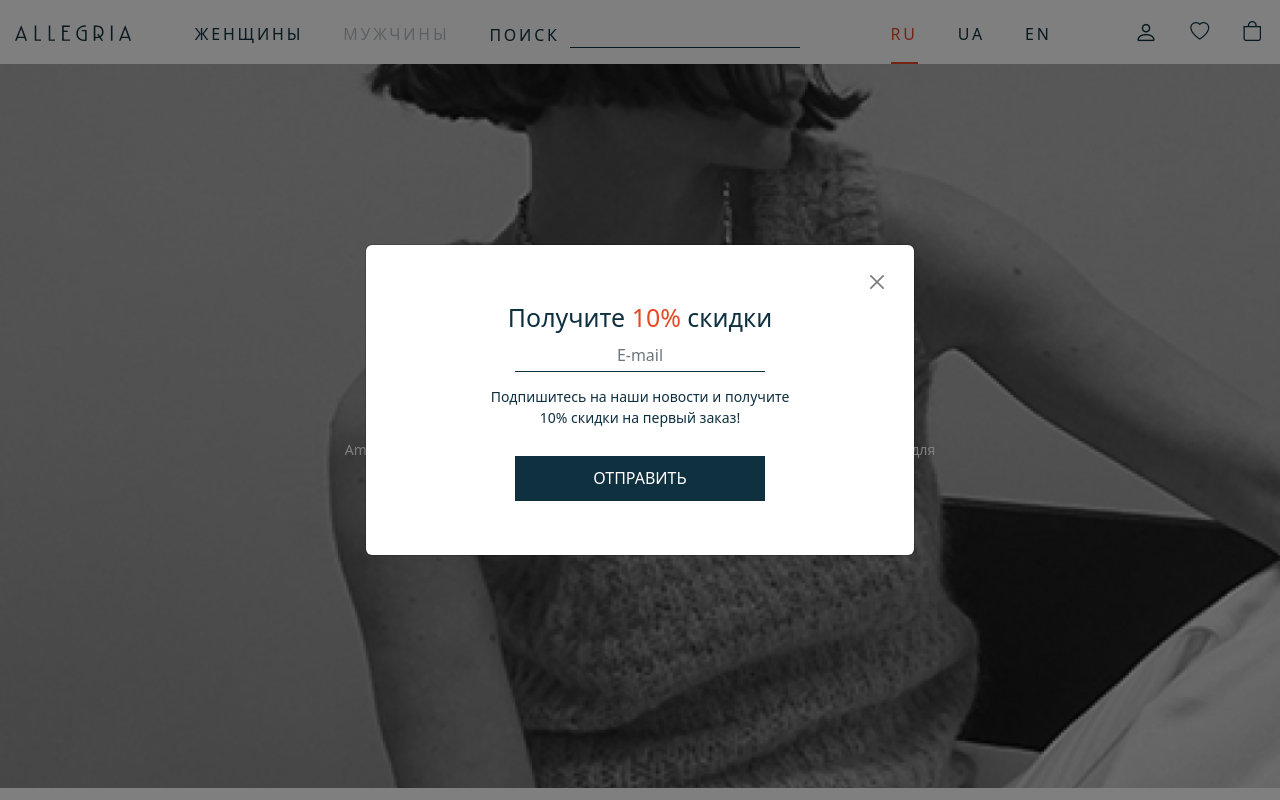
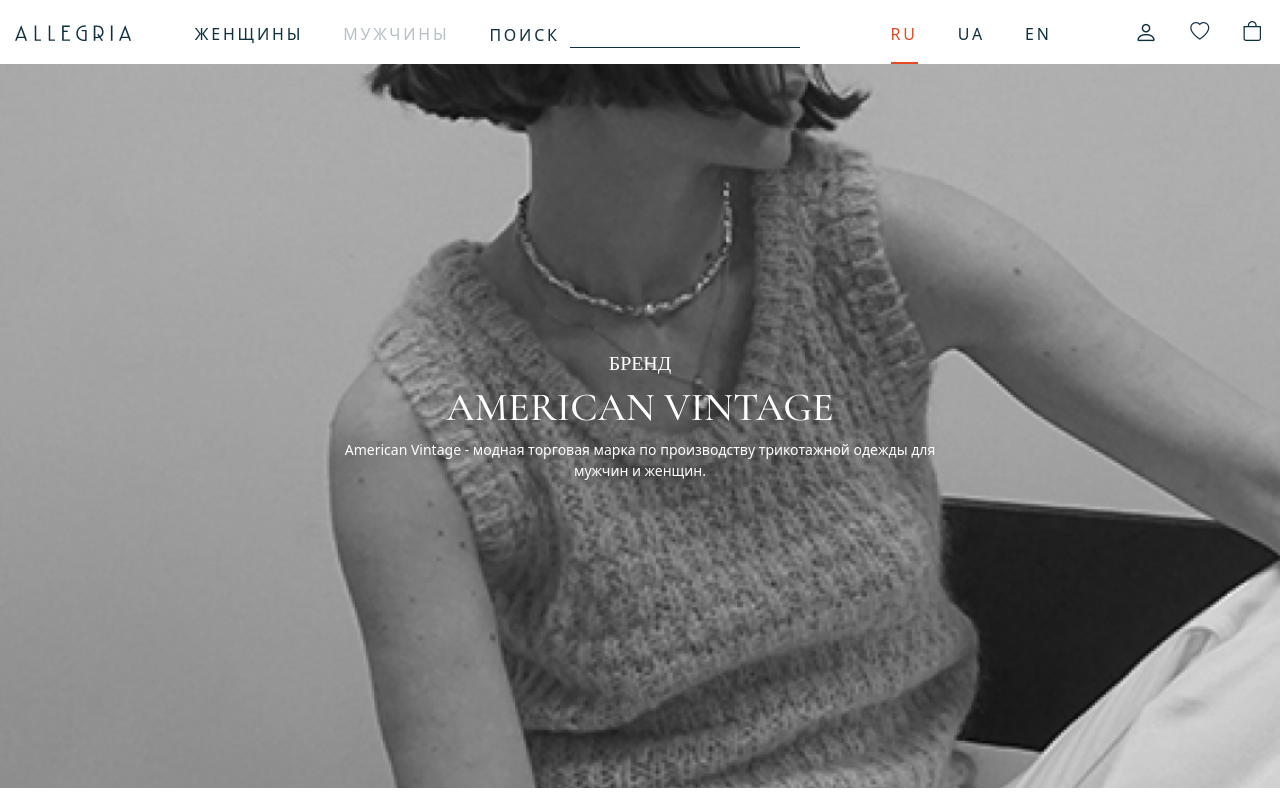
Before and after one commit to MariiaUdovytska/Allegria-Womens-Clothing-Store, a React (Create React App) app in the folder allegria-womens-clothing-store/: page /brands in a window 1280 px wide. Shown: the top 800 px of the page. Built offline with nearby package versions, Linux system fonts and the light colour scheme.

Commit message:
fixed bugs with hashlink to section on page

```diff
--- a/allegria-womens-clothing-store/src/App.js
+++ b/allegria-womens-clothing-store/src/App.js
@@ -30,7 +30,7 @@
 						</Routes>
 					</main>
 					<Footer />
-					<ModalWindowTimer />
+					{/* <ModalWindowTimer /> */}
 				</BrowserRouter>
 			</div>
 		</div>
--- a/allegria-womens-clothing-store/src/FullScreen.js
+++ b/allegria-womens-clothing-store/src/FullScreen.js
@@ -28,7 +28,7 @@
 						<Carousel.Caption>
 							<h4>бренд</h4>
 							<h3>american vintage</h3>
-							<p className='router-link '><Link smooth to="/brands">Cмотреть коллекцию</Link></p>
+							<p className='router-link '><Link to="/brands">Cмотреть коллекцию</Link></p>
 						</Carousel.Caption>
 					</Carousel.Item>
 					<Carousel.Item>
--- a/allegria-womens-clothing-store/src/Menu.js
+++ b/allegria-womens-clothing-store/src/Menu.js
@@ -49,15 +49,15 @@
 					<div className='containerM'>
 						<div className='menu__body '>
 							<div className='menu__logo router-link'>
-								<img src={a} alt="logo" />
+								{/* <img src={a} alt="logo" />
 								<img src={l} alt="logo" />
 								<img src={l} alt="logo" />
 								<img src={e} alt="logo" />
 								<img src={g} alt="logo" />
 								<img src={r} alt="logo" />
 								<img src={i} alt="logo" />
-								<img src={a} alt="logo" />
-								{/* <Link to="/home">
+								<img src={a} alt="logo" /> */}
+								<Link to="/home">
 									<img src={a} alt="logo" />
 									<img src={l} alt="logo" />
 									<img src={l} alt="logo" />
@@ -66,7 +66,7 @@
 									<img src={r} alt="logo" />
 									<img src={i} alt="logo" />
 									<img src={a} alt="logo" />
-								</Link> */}
+								</Link>
 							</div>
 							<nav className='menu__navigate'>
 								<ul>
@@ -105,15 +105,15 @@
 					<div className='containerM'>
 						<div className='menu__body'>
 							<div className='menu__logo'>
-								<img src={a} alt="logo" />
+								{/* <img src={a} alt="logo" />
 								<img src={l} alt="logo" />
 								<img src={l} alt="logo" />
 								<img src={e} alt="logo" />
 								<img src={g} alt="logo" />
 								<img src={r} alt="logo" />
 								<img src={i} alt="logo" />
-								<img src={a} alt="logo" />
-								{/* <Link to="/home">
+								<img src={a} alt="logo" /> */}
+								<Link to="/home">
 									<img src={a} alt="logo" />
 									<img src={l} alt="logo" />
 									<img src={l} alt="logo" />
@@ -122,7 +122,7 @@
 									<img src={r} alt="logo" />
 									<img src={i} alt="logo" />
 									<img src={a} alt="logo" />
-								</Link> */}
+								</Link>
 							</div>
 							<div className='menu__phone-right'>
 								<div className='menu__icons'>
@@ -179,15 +179,15 @@
 					<div className='containerM'>
 						<div className='menu__body'>
 							<div className='menu__logo roter-link'>
-								<img src={a} alt="logo" />
+								{/* <img src={a} alt="logo" />
 								<img src={l} alt="logo" />
 								<img src={l} alt="logo" />
 								<img src={e} alt="logo" />
 								<img src={g} alt="logo" />
 								<img src={r} alt="logo" />
 								<img src={i} alt="logo" />
-								<img src={a} alt="logo" />
-								{/* <Link to="/home">
+								<img src={a} alt="logo" /> */}
+								<Link to="/home">
 									<img src={a} alt="logo" />
 									<img src={l} alt="logo" />
 									<img src={l} alt="logo" />
@@ -196,7 +196,7 @@
 									<img src={r} alt="logo" />
 									<img src={i} alt="logo" />
 									<img src={a} alt="logo" />
-								</Link> */}
+								</Link>
 							</div>
 							<div className='menu__phone-right'>
 								<div className='menu__icons'>
--- a/allegria-womens-clothing-store/src/brands/BrandsPage.js
+++ b/allegria-womens-clothing-store/src/brands/BrandsPage.js
@@ -1,6 +1,5 @@
 import React from 'react';
 import '../css/brands/brands.css';
-// import image32 from '../image/aboutPage/image32.png';
 import image62 from '../image/brandsPage/image62.png';
 import image25 from '../image/brandsPage/image25.png';
 import feets from '../image/brandsPage/4feets.png';
@@ -9,7 +8,7 @@
 function BrandsPage() {
 	return (
 		<div className='brands'>
-			<div className='brands__body'>
+			{/* <div className='brands__body'> */}
 			<section id="section-one">
 				<div className='brands__body-full full-screen1'>
 					<div className='brands__body-full-text'>
@@ -102,7 +101,7 @@
 					</div>
 				</div>
 			</section>
-			</div>
+			{/* </div> */}
 		</div>
 	);
 }
--- a/allegria-womens-clothing-store/src/css/brands/brands.css
+++ b/allegria-womens-clothing-store/src/css/brands/brands.css
@@ -1,11 +1,21 @@
-.brands{}
+/* .brands{}
 .brands__body{
 	display: flex;
 	flex-direction: column;
 }
 .brands__body section{
 	position: relative;
+} */
+.brands{
+	display: flex;
+	flex-direction: column;
+	min-height: 100%;
 }
+.brands section{
+	position: relative;
+	min-height: 100vh;
+}
+
 .brands__body-full{
 	background-position: 50%;
 	background-size: cover;
```
Lines whose indentation alone changed are shown as unchanged.
